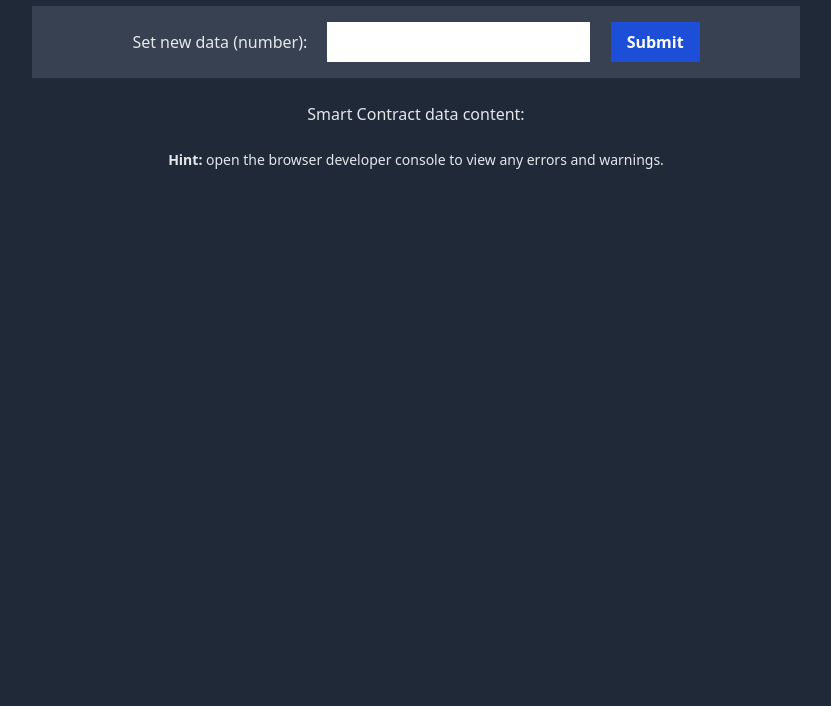
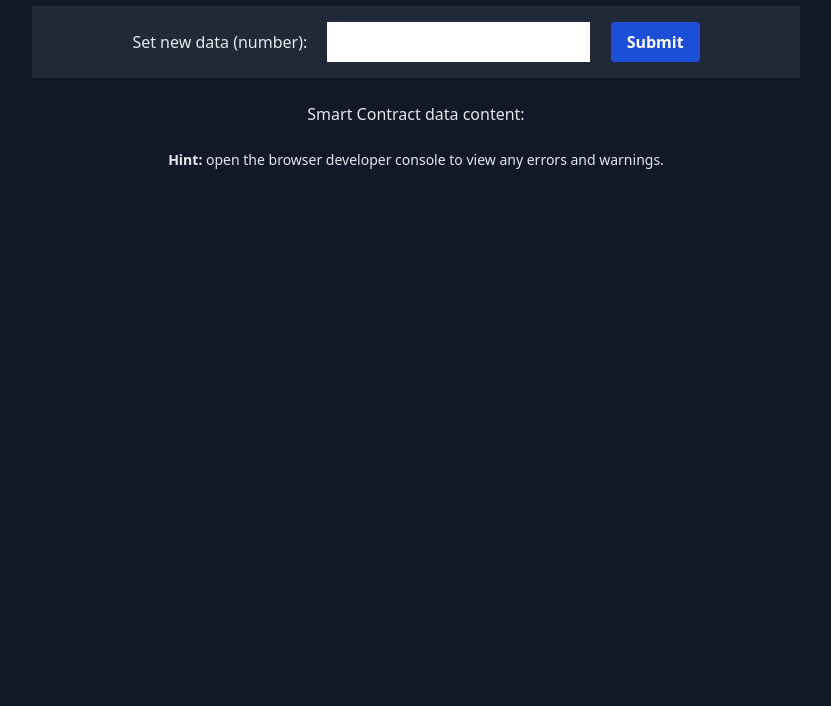
Before and after one commit to Tepexic/advanced-storage, a website: page app/src/index.html in a window 1280 px wide. Shown: the part 94-800 px from the top of the page, without its empty margins (224-1055 px from the left). Drawn offline with nearby package versions, Linux system fonts and the light colour scheme.

Commit message:
improve css

```diff
--- a/app/src/index.html
+++ b/app/src/index.html
@@ -4,17 +4,17 @@
     <title>Advanced Storage Smart Contract</title>
     <link href="https://unpkg.com/tailwindcss@^2/dist/tailwind.min.css" rel="stylesheet">
   </head>
-  <body class="h-screen w-full bg-gray-800 text-gray-200 p-10">
-    <main class="max-w-screen-md mx-auto text-center">
+  <body class="h-screen w-full bg-gray-900 text-gray-200 p-10">
+    <main class="max-w-screen-md mx-auto text-center" >
       <h1 class="text-3xl text-white mb-6">Advanced Storage Smart Contract</h1>
-      <form id="add-data" class="bg-gray-700">
+      <form id="add-data" class="bg-gray-800">
           <label for="add-data-input"> Set new data (number):</label>
           <input id="add-data-input" type="number" class="px-4 py-2 m-4 text-gray-800">
-          <button type="submit" class="px-4 py-2 bg-blue-700 text-white font-bold">Submit</button>
+          <button type="submit" class="px-4 py-2 rounded bg-blue-700 text-white font-bold">Submit</button>
       </form>
 
       <h2 class="mt-6 mb-2">Smart Contract data content:</h2>
-      <div id="data" class="px-2 bg-gray-600">
+      <div id="data" class="px-2 bg-gray-600 rounded">
       </div>
       <p class="text-sm text-color-gray-400 mt-6">
         <strong>Hint:</strong> open the browser developer console to view any
```
